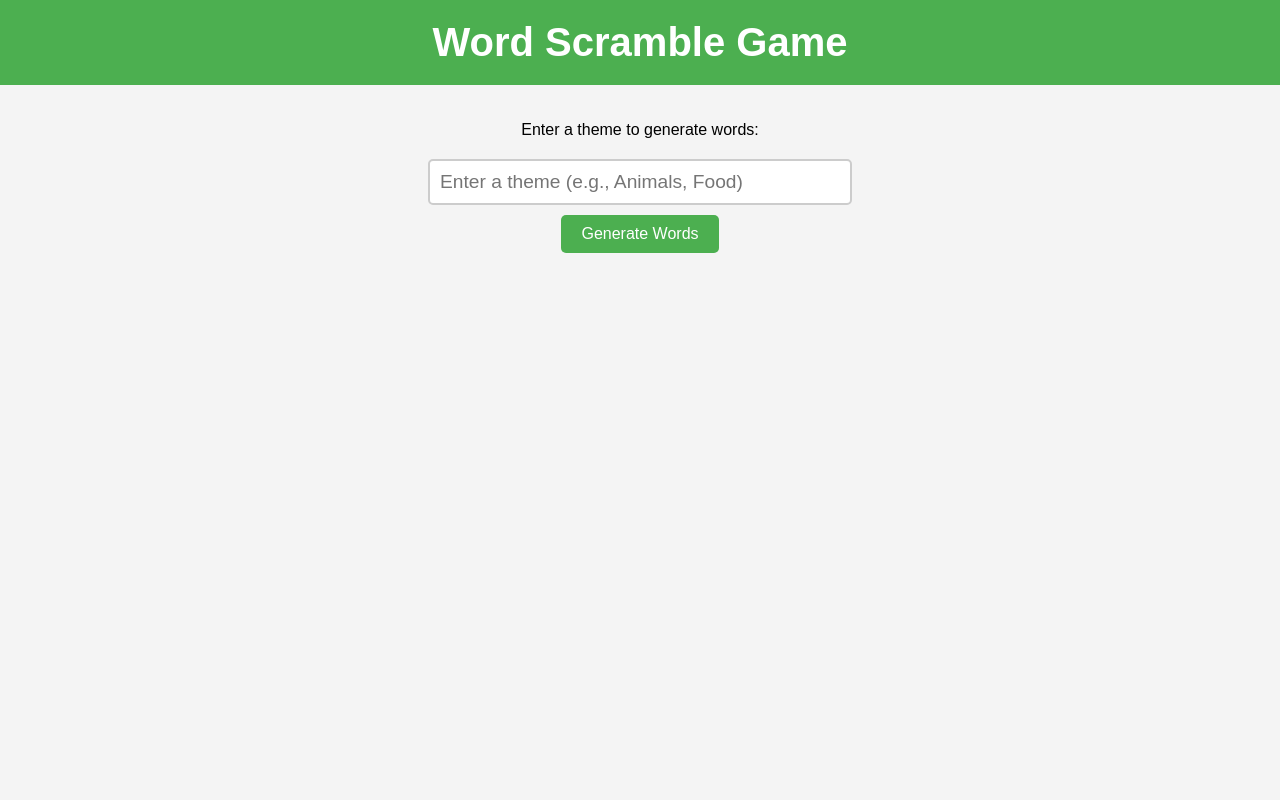
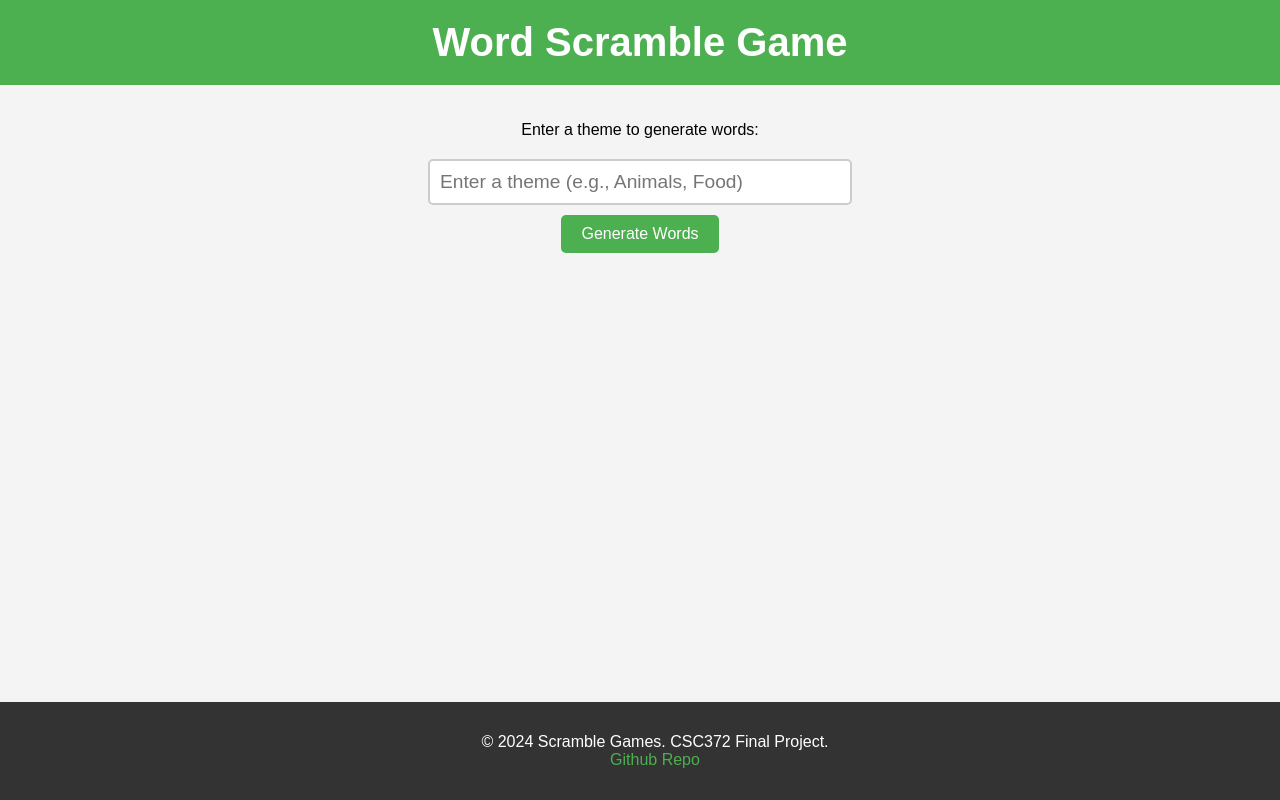
Before and after one commit to nurkhat18/CS372, a React (Create React App) app in the folder noname/: page / in a window 1280 px wide. Built offline with nearby package versions, Linux system fonts and the light colour scheme.

Commit message:
footer_back

```diff
--- a/noname/src/App.js
+++ b/noname/src/App.js
@@ -66,6 +66,12 @@ function App() {
           </div>
         )}
       </div>
+
+      <footer>
+        <p>&copy; 2024 Scramble Games. CSC372 Final Project. <br />
+          <a href="https://github.com/nurkhat18/CS372/tree/main/noname">Github Repo</a>
+        </p>
+      </footer>
     </div>
   );
 }
```
